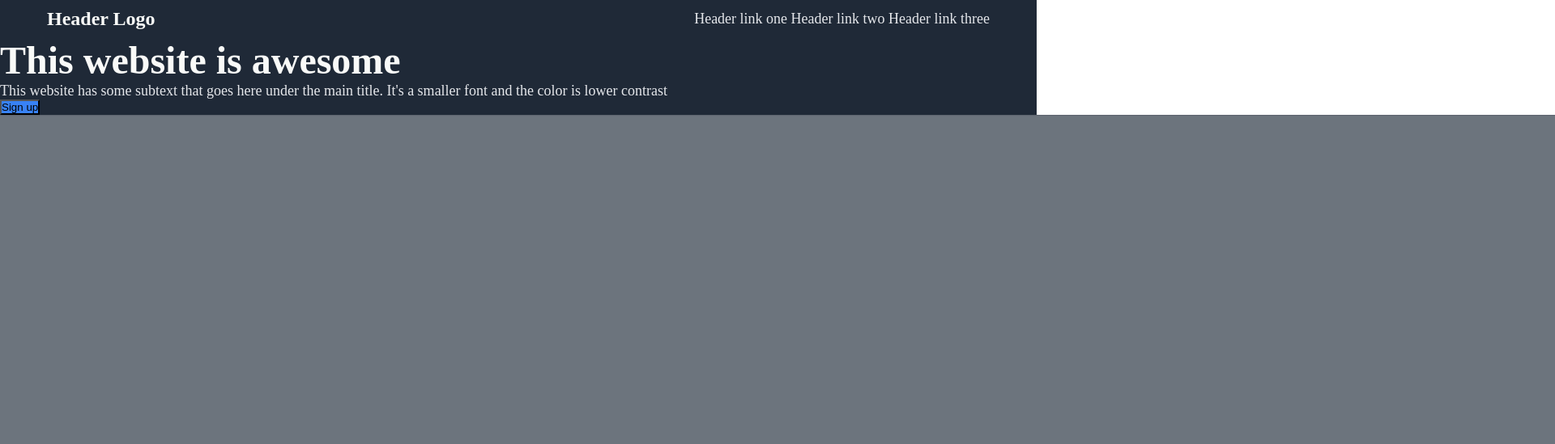
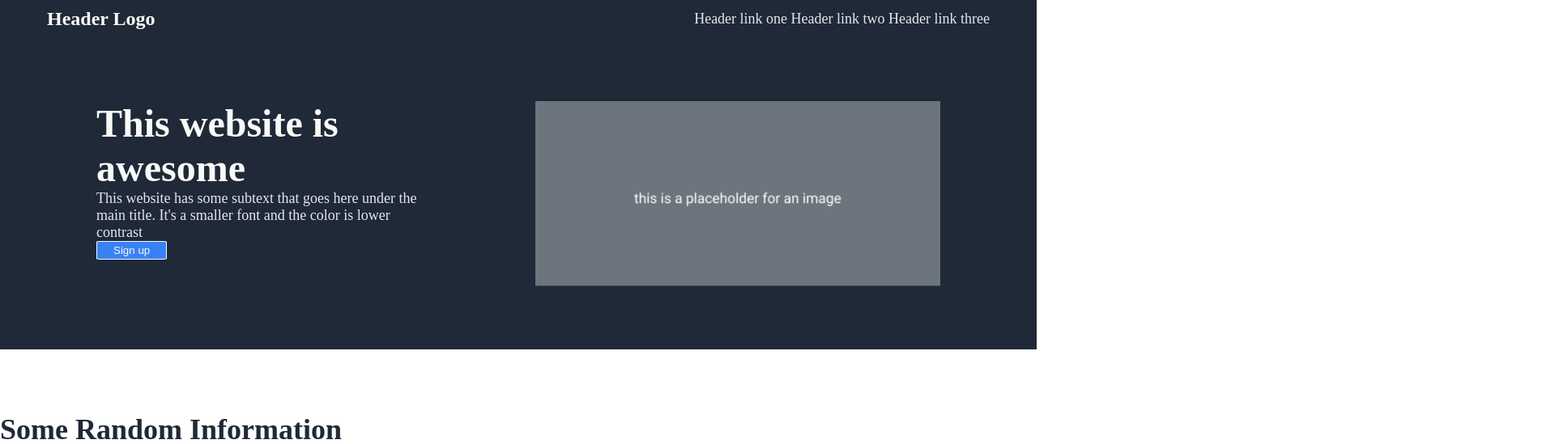
Before and after one commit to alexkozlovm/Landing-Page, a plain HTML site: page index.html in a window 1280 px wide. Shown: the top 549 px of the page at 81% size, 1920 px wide, since content can reach past the window. Drawn offline with Linux system fonts and the light colour scheme.

Commit message:
Finished header

```diff
--- a/index.html
+++ b/index.html
@@ -14,22 +14,27 @@
         </div>
         <div id="nav-links">
           <p>
-            <a href="#">Header link one</a>
-            <a href="#">Header link two</a>
-            <a href="#">Header link three</a>
+            <a href="#"> Header link one  </a>
+            <a href="#"> Header link two  </a>
+            <a href="#"> Header link three</a>
           </p>
         </div>
       </nav>
       <section id="hero-section">
+        <div id="main-hero">
           <h1>This website is awesome</h1>
           <p>
             This website has some subtext that goes here under the main title.
             It's a smaller font and the color is lower contrast
           </p>
           <button>Sign up</button>
+        </div>
         <img
           src="images/header-img.png"
           alt="This is a placeholder for an image"
+          width="500px"
+          height="auto"
+          style="margin-bottom: 78px;"
         />
       </section>
     </header>
--- a/style.css
+++ b/style.css
@@ -10,6 +10,7 @@ h1 {
     font-size: 48px ;
     font-weight: extra-bold;
     color: #F9FAF8;
+
 }
 p {
     font-size: 18px;
@@ -54,3 +55,19 @@ nav {
     justify-content: left;
 
 }
+#hero-section {
+    margin: 78px 48px;
+    display: flex;
+    align-items: top;
+    justify-content: space-around;
+}
+#main-hero {
+    width: 400px;
+}
+button {
+    background-color: #3882F6;
+    color: #F9FAF8;
+    border-radius: 5%;
+    border: #F9FAF8 solid 1px;
+    padding: 3px 20px;
+}
```
Lines whose indentation alone changed are shown as unchanged.
